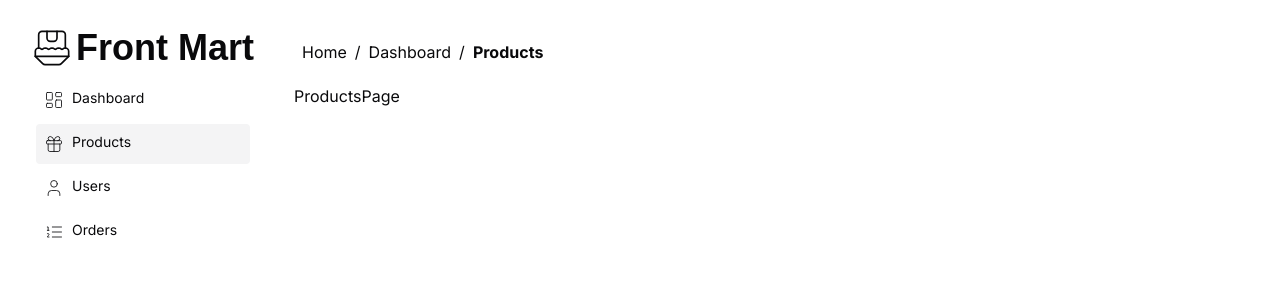
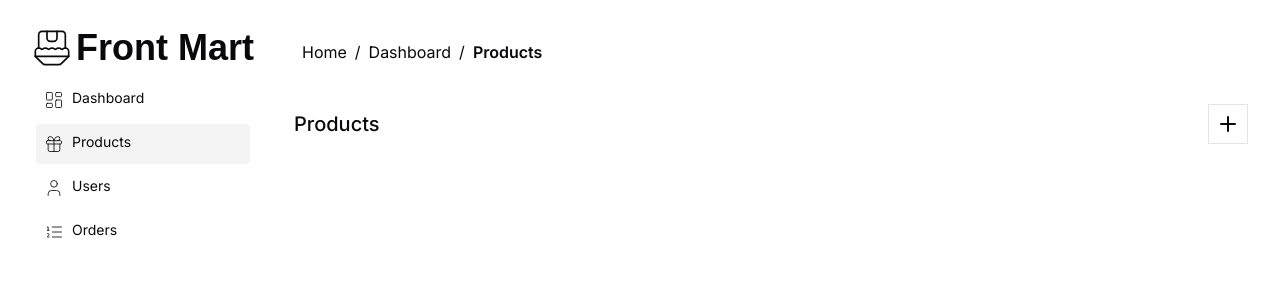
Before and after one commit to StepAsideLiL/front-mart, a Next.js app: page /dashboard/products in a window 1280 px wide. Shown: the top 300 px of the page. Built offline with nearby package versions, Linux system fonts and the light colour scheme; a web font is replaced by a local one.

Commit message:
product page

```diff
--- a/app/(dashboard)/dashboard/products/page.tsx
+++ b/app/(dashboard)/dashboard/products/page.tsx
@@ -1,8 +1,27 @@
-import Main from "@/components/uis/main";
-import React from "react";
+import { Button } from "@/components/ui/button";
+import { DashboardTitle } from "@/components/uis/dashboard";
+import { Plus } from "lucide-react";
+import { Metadata } from "next";
+import Link from "next/link";
+
+export const metadata: Metadata = {
+  title: "Dashboard: Products",
+};
 
 const ProductsPage = () => {
-  return <>ProductsPage</>;
+  return (
+    <>
+      <section className="flex items-center justify-between">
+        <DashboardTitle>Products</DashboardTitle>
+
+        <Button asChild variant={"outline"} size={"icon"}>
+          <Link href={""}>
+            <Plus />
+          </Link>
+        </Button>
+      </section>
+    </>
+  );
 };
 
 export default ProductsPage;
--- a/app/(dashboard)/layout.tsx
+++ b/app/(dashboard)/layout.tsx
@@ -9,27 +9,13 @@ const DashboardLayout = ({ children }: { children: React.ReactNode }) => {
         <DashboardSidenav />
 
         <div className="block md:hidden">
-          <Breadcrumbs
-            homeElement={"Home"}
-            separator={<span> / </span>}
-            activeClasses="font-bold"
-            containerClasses="flex py-5"
-            listClasses="hover:underline mx-2"
-            capitalizeLinks
-          />
+          <Breadcrumbs />
         </div>
       </div>
 
-      <Main variant={"dashboard"}>
+      <Main variant={"dashboard"} className="flex-1">
         <div className="md:block hidden">
-          <Breadcrumbs
-            homeElement={"Home"}
-            separator={<span> / </span>}
-            activeClasses="font-bold"
-            containerClasses="flex py-5"
-            listClasses="hover:underline mx-2"
-            capitalizeLinks
-          />
+          <Breadcrumbs />
         </div>
 
         {children}
--- a/components/templates/breadcrumbs.tsx
+++ b/components/templates/breadcrumbs.tsx
@@ -5,46 +5,30 @@ import React, { ReactNode } from "react";
 import { usePathname } from "next/navigation";
 import Link from "next/link";
 
-type TBreadCrumbProps = {
-  homeElement: ReactNode;
-  separator: ReactNode;
-  containerClasses?: string;
-  listClasses?: string;
-  activeClasses?: string;
-  capitalizeLinks?: boolean;
-};
-
-const Breadcrumbs = ({
-  homeElement,
-  separator,
-  containerClasses,
-  listClasses,
-  activeClasses,
-  capitalizeLinks,
-}: TBreadCrumbProps) => {
+const Breadcrumbs = () => {
   const paths = usePathname();
   const pathNames = paths.split("/").filter((path) => path);
 
   return (
     <div>
-      <ul className={containerClasses}>
-        <li className={listClasses}>
-          <Link href={"/"}>{homeElement}</Link>
+      <ul className="flex py-5">
+        <li className={"hover:underline mx-2"}>
+          <Link href={"/"}>Home</Link>
         </li>
-        {pathNames.length > 0 && separator}
+        {pathNames.length > 0 && <span> / </span>}
         {pathNames.map((link, index) => {
           let href = `/${pathNames.slice(0, index + 1).join("/")}`;
           let itemClasses =
-            paths === href ? `${listClasses} ${activeClasses}` : listClasses;
-          let itemLink = capitalizeLinks
-            ? link[0].toUpperCase() + link.slice(1, link.length)
-            : link;
+            paths === href
+              ? "hover:underline mx-2 font-semibold"
+              : "hover:underline mx-2";
+          let itemLink = link[0].toUpperCase() + link.slice(1, link.length);
           return (
             <React.Fragment key={index}>
               <li className={itemClasses}>
                 <Link href={href}>{itemLink}</Link>
               </li>
-              {pathNames.length !== index + 1 && separator}
+              {pathNames.length !== index + 1 && <span> / </span>}
             </React.Fragment>
           );
         })}
--- /dev/null
+++ b/components/uis/dashboard.tsx
@@ -0,0 +1,6 @@
+import { CdCn } from "@/lib/types";
+import { cn } from "@/lib/utils";
+
+export const DashboardTitle = ({ children, className }: CdCn) => {
+  return <h1 className={cn("font-medium text-xl", className)}>{children}</h1>;
+};
```
